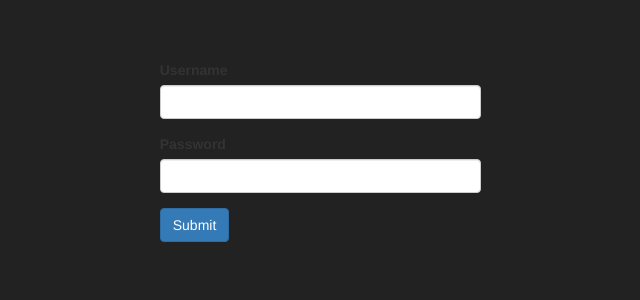
After one commit to AlMahfuzKhanD/vue-3-practice, a PHP site: page /admin/login.php in a window 1280 px wide. The commit adds this page. Shown: the top 300 px of the page, without its empty margins (344-984 px from the left). Run offline with PHP 8.4, Linux system fonts and the light colour scheme.

Commit message:
login and logout module done

```diff
--- a/admin/includes/database.php
+++ b/admin/includes/database.php
@@ -41,7 +41,7 @@ class Database{
     }
 
 
-    public function escape_string($string){
+    public function escape_string($string){ // for cleaning data like what space etc
         $escaped_string = $this->connection->real_escape_string($string);
         return $escaped_string;
     }
--- a/admin/includes/functions.php
+++ b/admin/includes/functions.php
@@ -13,4 +13,8 @@ if(is_file($the_path) && !class_exists($class)){
 
 spl_autoload_register('classAutoLoader');
 
+function redirect($location){  // this function is used to redirecting in any page
+    header("Location: {$location}");
+}
+
 ?>
--- a/admin/includes/header.php
+++ b/admin/includes/header.php
@@ -1,5 +1,12 @@
 <?php ob_start(); ?>  <!-- ob start is used to turn on output buffering.. it works for redirecting to any page -->
 <?php require_once ("init.php"); ?> <!-- //every path has included in init.php file -->
+
+<?php
+    /*if(!$session->is_signed_in()){ // if not signed in sent to login page
+        redirect("login.php");
+    }*/
+
+?>
 
 
 <!DOCTYPE html>
--- a/admin/includes/user.php
+++ b/admin/includes/user.php
@@ -48,7 +48,7 @@ return $first_item;
 	return false;
 }*/
 
-return $find_user;
+//return $find_user;
 }
 
     public static function find_this_query($sent_sql){ // this method is used to sent sql query
@@ -61,6 +61,25 @@ return $find_user;
     	}
     	return $the_object_array;
     }
+
+    public static function verify_user($username,$password){
+
+        global $database;
+        $username = $database->escape_string($username);
+        $password = $database->escape_string($password);
+
+        $sql = "SELECT * FROM users WHERE ";
+        $sql .= "username = '{$username}' ";
+        $sql .= "AND password = '{$password}' ";
+        $sql .= "LIMIT 1";
+        $result_array = self::find_this_query($sql);
+
+        return !empty($result_array) ? array_shift($result_array) : false;
+
+
+
+
+    } // end of verify user
 
 
     public static function instantiation($the_record){ //this method is used to instantiate class
--- a/admin/index.php
+++ b/admin/index.php
@@ -1,4 +1,10 @@
 <?php include("includes/header.php"); ?>
+<?php
+if(!$session->is_signed_in()){ // if not signed in sent to login page
+    redirect("login.php");
+}
+
+?>
 
     <!-- Navigation -->
     <nav class="navbar navbar-inverse navbar-fixed-top" role="navigation">
--- /dev/null
+++ b/admin/login.php
@@ -0,0 +1,60 @@
+<?php require_once("includes/header.php"); ?>
+<?php
+/**
+ * Created by PhpStorm.
+ * User: Mahfuz
+ * Date: 18-Mar-19
+ * Time: 1:44 PM
+ */
+if($session->is_signed_in()){
+    redirect("index.php");
+}
+if(isset($_POST['submit'])){
+    $username = trim($_POST['username']); // trim is used to remove white space and other predefined characters from both side of string
+    $password = trim($_POST['password']);
+
+    // Method to check database user
+    $user_found = User::verify_user($username,$password);
+
+    if($user_found){
+        $session->login($user_found);
+        redirect("index.php");
+    }else{
+        $the_message = "Username of Password Incorrect";
+    }
+}else{
+    $the_message = "";
+    $username = "";
+    $password = "";
+}
+?>
+
+<div class="col-md-4 col-md-offset-3">
+
+    <h4 class="bg-danger"><?php echo $the_message; ?></h4>
+
+    <form id="login-id" action="" method="post">
+
+        <div class="form-group">
+            <label for="username">Username</label>
+            <input type="text" class="form-control" name="username" value="<?php echo htmlentities($username); ?>" >
+
+        </div>
+
+        <div class="form-group">
+            <label for="password">Password</label>
+            <input type="password" class="form-control" name="password" value="<?php echo htmlentities($password); ?>"> <!--html entities used to clean string-->
+
+        </div>
+
+
+        <div class="form-group">
+            <input type="submit" name="submit" value="Submit" class="btn btn-primary">
+
+        </div>
+
+
+    </form>
+
+
+</div>
--- a/index.php
+++ b/index.php
@@ -1,4 +1,6 @@
 <?php include("includes/header.php"); ?>
+
+
 
 
         <div class="row">
```
Also changed, not shown: admin/includes/session.php (+42 -1 lines), admin/includes/top_nav.php (+8 -2 lines), admin/logout.php (added, +13 -0 lines).
